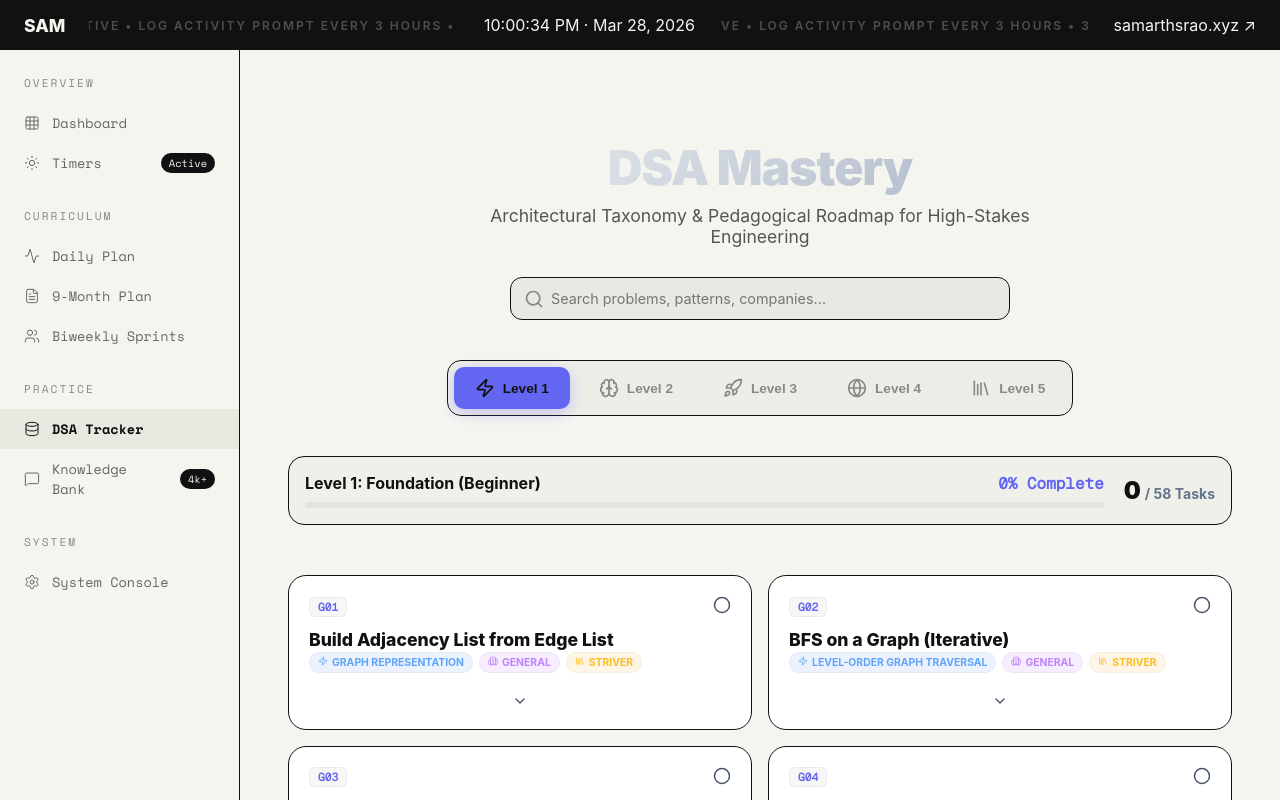
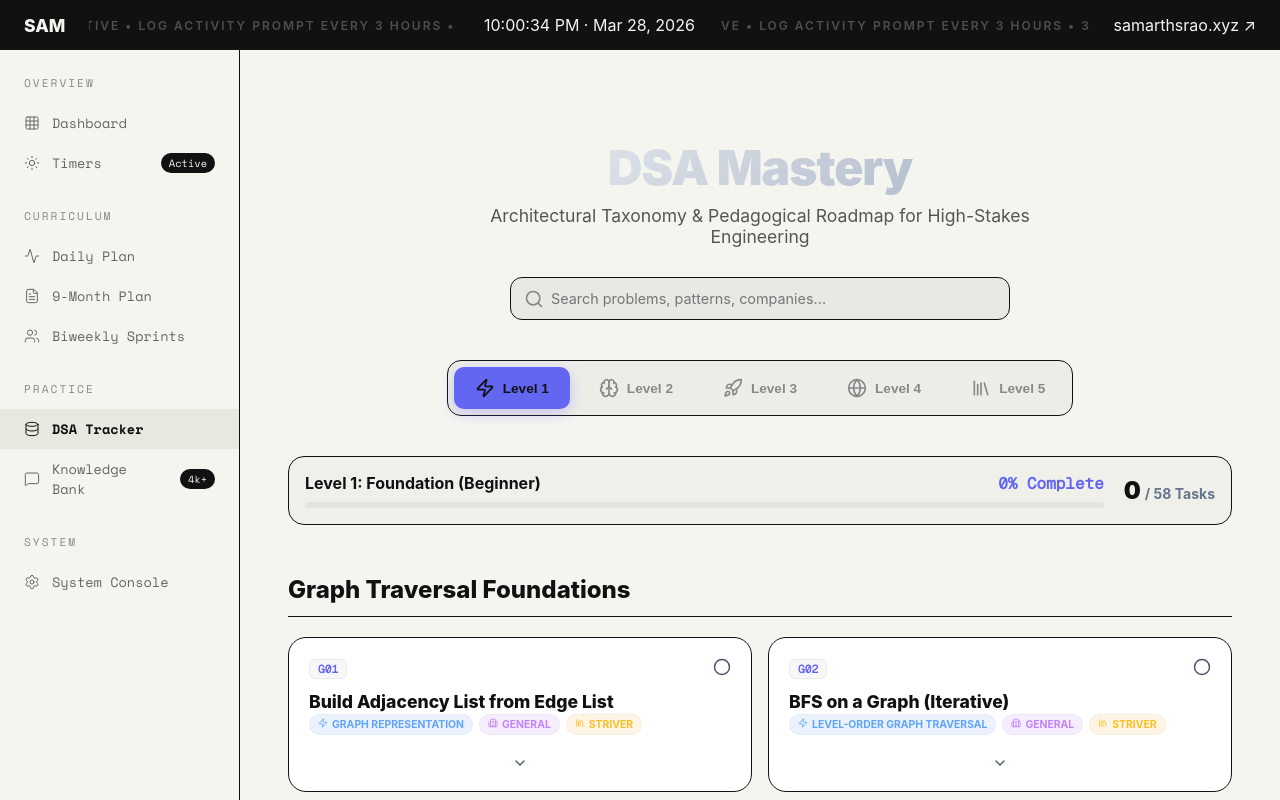
Before and after one commit to SamarthSRao/daily, a React (Vite) app: page / in a window 1280 px wide. Both pictures are taken after a click on the element "DSA Tracker". Shown: the top 800 px of the page. Built offline with nearby package versions, Linux system fonts and the light colour scheme; no server answers.

Commit message:
feat: grouped dsa problems by domain cluster sections

```diff
--- a/src/pages/DsaPage.tsx
+++ b/src/pages/DsaPage.tsx
@@ -80,6 +80,16 @@ export default function DsaPage() {
     );
   }, [activeLevel, searchQuery]);
 
+  const groupedProblems = useMemo(() => {
+    const groups: Record<string, Problem[]> = {};
+    filteredProblems.forEach(p => {
+      const cluster = p.cluster || "Ungrouped Concepts";
+      if (!groups[cluster]) groups[cluster] = [];
+      groups[cluster].push(p);
+    });
+    return groups;
+  }, [filteredProblems]);
+
   const stats = useMemo(() => {
     const level = dsaData[activeLevel] as Level;
     const total = level.problems.length;
@@ -154,8 +164,14 @@ export default function DsaPage() {
         </div>
       </header>
 
-      <div className="dsa-problems-grid">
-        {filteredProblems.map((prob) => {
+      <div className="dsa-clusters-wrap">
+        {Object.entries(groupedProblems).map(([clusterName, problems]) => (
+          <div key={clusterName} style={{ marginBottom: "48px" }}>
+            <h2 style={{ fontSize: "1.5rem", fontWeight: "800", marginBottom: "20px", paddingBottom: "12px", borderBottom: "1px solid var(--border-color)", color: "var(--text-primary)" }}>
+              {clusterName}
+            </h2>
+            <div className="dsa-problems-grid" style={{ paddingBottom: "0" }}>
+              {problems.map((prob) => {
                 const taskId = `dsa-${prob.id}`;
                 const isDone = !!completedDsa[taskId];
                 const isExpanded = expandedProblemId === prob.id;
@@ -254,6 +270,9 @@ export default function DsaPage() {
                 );
               })}
             </div>
+          </div>
+        ))}
+      </div>
 
       {filteredProblems.length === 0 && (
         <div className="text-center py-20 bg-slate-900/20 rounded-3xl border border-dashed border-slate-800">
```
Lines whose indentation alone changed are shown as unchanged.
